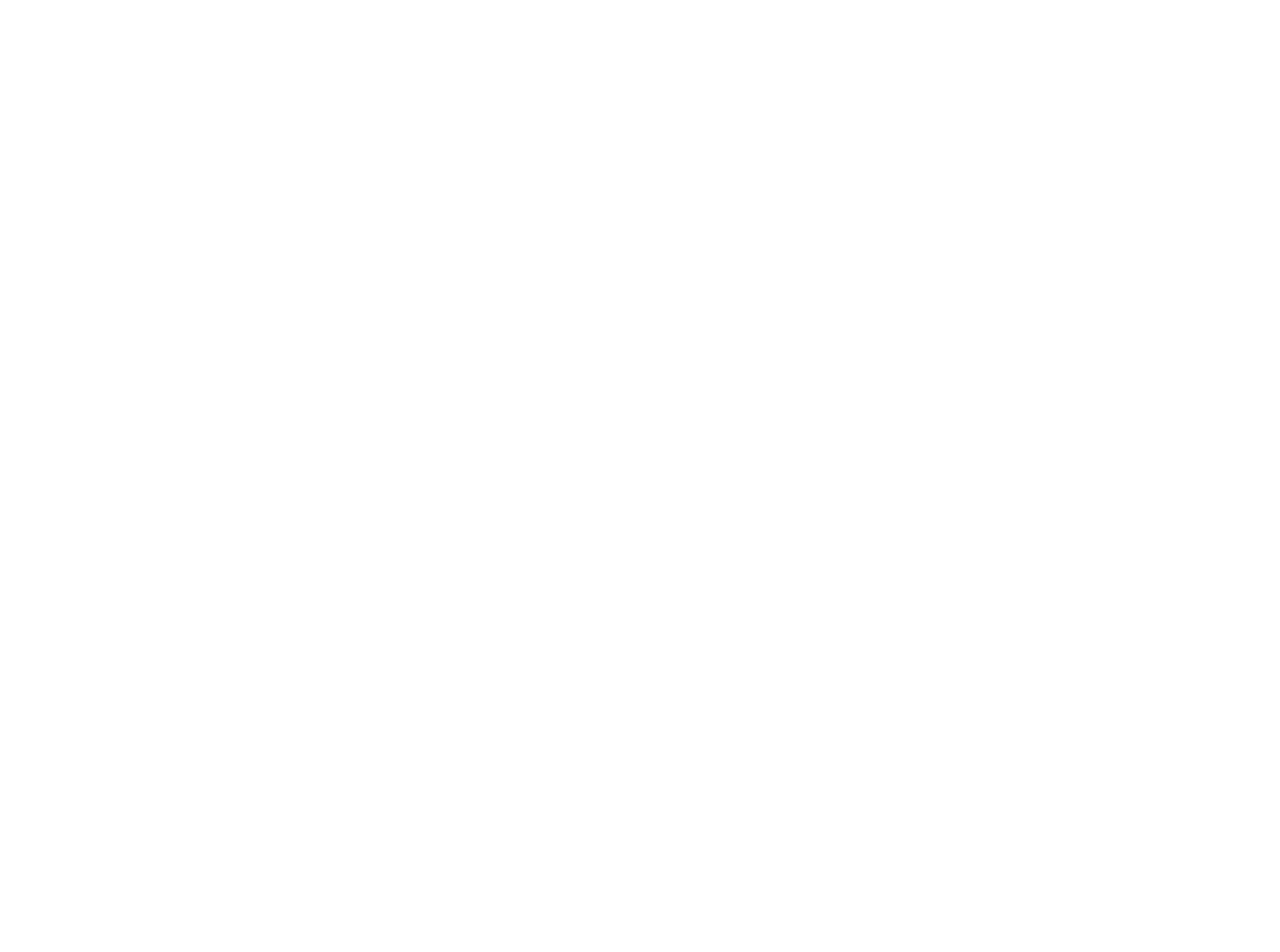
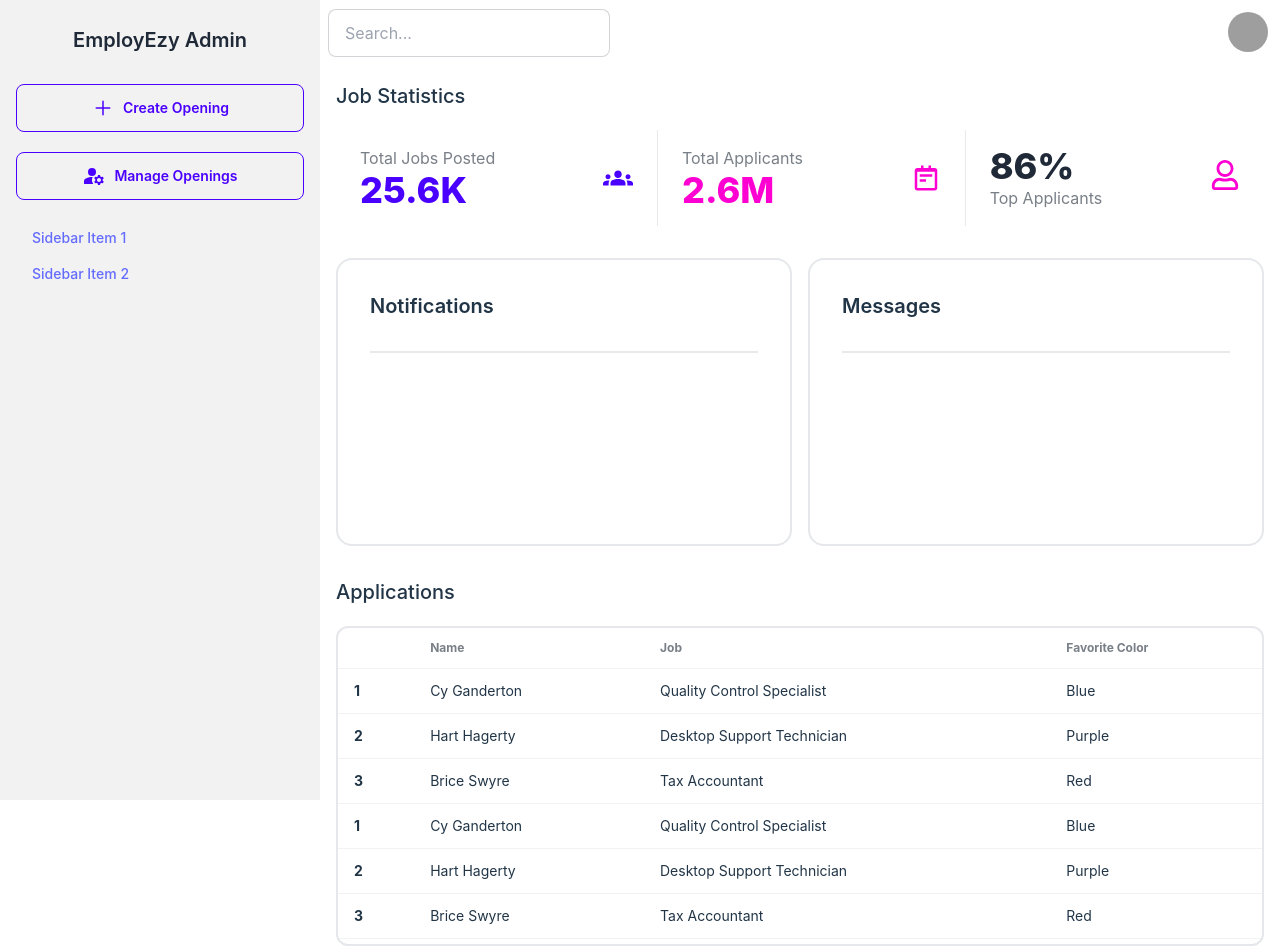
Before and after one commit to amoghyermalkar123/employezy-ui, a React (Vite) app: page /admin in a window 1280 px wide. Before the commit this address had no page. Shown: the top 952 px of the page. Before the commit the page ends 800 px from the top, so only its background shows below. Built offline with nearby package versions, Linux system fonts and the light colour scheme; grey boxes are pictures that could not be loaded.

Commit message:
feature: admin dash

```diff
--- a/src/App.tsx
+++ b/src/App.tsx
@@ -7,6 +7,7 @@ import { useEffect, useState } from "react";
 import PrivateRoutes from "./utils/ProtectedRoutes";
 import DiscoverPage from "./components/Discover";
 import CodeEditorPage from "./pages/CodeEditorPage";
+import AdminDash from "./pages/admin/AdminDash";
 
 function App() {
   const [shouldRender, setShouldRender] = useState(false);
@@ -35,6 +36,7 @@ function App() {
         </Route>
         <Route path="/login" element={<LoginPage />} />
         <Route path="/register" element={<RegisterPage />} />
+        <Route path="/admin" element={<AdminDash />} />
       </Routes>
     </Router>
   );
--- /dev/null
+++ b/src/components/adminComp/CardsComp.tsx
@@ -0,0 +1,39 @@
+import { MdGroups } from "react-icons/md";
+import { BiNotepad } from "react-icons/bi";
+import { FaRegUser } from "react-icons/fa";
+
+function CardsComp() {
+  return (
+    <div className="stats stats-vertical w-full md:stats-horizontal">
+      <div className="stat">
+        <div className="stat-figure text-primary">
+          <MdGroups className="text-3xl" />
+        </div>
+        <div className="stat-title">Total Jobs Posted</div>
+        <div className="stat-value text-primary">25.6K</div>
+        {/* <div className="stat-desc">21% more than last month</div> */}
+      </div>
+
+      <div className="stat">
+        <div className="stat-figure text-secondary">
+          <BiNotepad className="text-3xl" />
+        </div>
+        <div className="stat-title">Total Applicants</div>
+        <div className="stat-value text-secondary">2.6M</div>
+        {/* <div className="stat-desc">21% more than last month</div> */}
+      </div>
+
+      <div className="stat">
+        <div className="stat-figure text-secondary">
+          <div className="avatar">
+            <FaRegUser className="text-3xl" />
+          </div>
+        </div>
+        <div className="stat-value">86%</div>
+        <div className="stat-title">Top Applicants</div>
+      </div>
+    </div>
+  );
+}
+
+export default CardsComp;
--- /dev/null
+++ b/src/components/adminComp/InfoComp.tsx
@@ -0,0 +1,20 @@
+function InfoComp() {
+  return (
+    <div className="grid grid-cols-1 gap-4 place-items-center md:grid-cols-2">
+      <div className="card h-72 w-full bg-base-100 border-2">
+        <div className="card-body">
+          <h2 className="card-title">Notifications</h2>
+          <div className="divider" />
+        </div>
+      </div>
+      <div className="card h-72 w-full bg-base-100 border-2">
+        <div className="card-body">
+          <h2 className="card-title">Messages</h2>
+          <div className="divider" />
+        </div>
+      </div>
+    </div>
+  );
+}
+
+export default InfoComp;
--- /dev/null
+++ b/src/components/adminComp/TableComp.tsx
@@ -0,0 +1,102 @@
+function TableComp() {
+  return (
+    <div className="overflow-auto">
+      <table className="table">
+        {/* head */}
+        <thead>
+          <tr>
+            <th />
+            <th>Name</th>
+            <th>Job</th>
+            <th>Favorite Color</th>
+          </tr>
+        </thead>
+        <tbody>
+          {/* row 1 */}
+          <tr>
+            <th>1</th>
+            <td>Cy Ganderton</td>
+            <td>Quality Control Specialist</td>
+            <td>Blue</td>
+          </tr>
+          {/* row 2 */}
+          <tr>
+            <th>2</th>
+            <td>Hart Hagerty</td>
+            <td>Desktop Support Technician</td>
+            <td>Purple</td>
+          </tr>
+          {/* row 3 */}
+          <tr>
+            <th>3</th>
+            <td>Brice Swyre</td>
+            <td>Tax Accountant</td>
+            <td>Red</td>
+          </tr>
+          <tr>
+            <th>1</th>
+            <td>Cy Ganderton</td>
+            <td>Quality Control Specialist</td>
+            <td>Blue</td>
+          </tr>
+          {/* row 2 */}
+          <tr>
+            <th>2</th>
+            <td>Hart Hagerty</td>
+            <td>Desktop Support Technician</td>
+            <td>Purple</td>
+          </tr>
+          {/* row 3 */}
+          <tr>
+            <th>3</th>
+            <td>Brice Swyre</td>
+            <td>Tax Accountant</td>
+            <td>Red</td>
+          </tr>
+          <tr>
+            <th>1</th>
+            <td>Cy Ganderton</td>
+            <td>Quality Control Specialist</td>
+            <td>Blue</td>
+          </tr>
+          {/* row 2 */}
+          <tr>
+            <th>2</th>
+            <td>Hart Hagerty</td>
+            <td>Desktop Support Technician</td>
+            <td>Purple</td>
+          </tr>
+          {/* row 3 */}
+          <tr>
+            <th>3</th>
+            <td>Brice Swyre</td>
+            <td>Tax Accountant</td>
+            <td>Red</td>
+          </tr>
+          <tr>
+            <th>1</th>
+            <td>Cy Ganderton</td>
+            <td>Quality Control Specialist</td>
+            <td>Blue</td>
+          </tr>
+          {/* row 2 */}
+          <tr>
+            <th>2</th>
+            <td>Hart Hagerty</td>
+            <td>Desktop Support Technician</td>
+            <td>Purple</td>
+          </tr>
+          {/* row 3 */}
+          <tr>
+            <th>3</th>
+            <td>Brice Swyre</td>
+            <td>Tax Accountant</td>
+            <td>Red</td>
+          </tr>
+        </tbody>
+      </table>
+    </div>
+  );
+}
+
+export default TableComp;
--- /dev/null
+++ b/src/pages/admin/AdminDash.tsx
@@ -0,0 +1,145 @@
+import { HiOutlineMenuAlt1 } from "react-icons/hi";
+import { IoAdd } from "react-icons/io5";
+import { MdManageAccounts } from "react-icons/md";
+import { motion } from "framer-motion";
+
+import CardsComp from "../../components/adminComp/CardsComp";
+import TableComp from "../../components/adminComp/TableComp";
+import InfoComp from "../../components/adminComp/InfoComp";
+import { useState } from "react";
+
+function AdminDash() {
+  const [isVisible, setIsVisible] = useState(false);
+
+  const toggleVisibility = () => {
+    setIsVisible(!isVisible);
+  };
+
+  return (
+    <div className="h-screen w-screen">
+      <div className="drawer lg:drawer-open">
+        <input id="my-drawer-2" type="checkbox" className="drawer-toggle" />
+        <div className="drawer-content">
+          {/* Page content here */}
+          <div className="navbar flex flex-row justify-between bg-base-100">
+            <div className="">
+              <label
+                htmlFor="my-drawer-2"
+                className="btn btn-ghost drawer-button lg:hidden"
+              >
+                <HiOutlineMenuAlt1 className="text-2xl" />
+              </label>
+              <input
+                type="text"
+                placeholder="Search..."
+                className="input input-bordered w-full max-w-xs"
+              />
+            </div>
+            <div className="dropdown dropdown-end">
+              <div
+                tabIndex={0}
+                role="button"
+                className="btn btn-ghost btn-circle avatar"
+              >
+                <div className="w-10 rounded-full">
+                  <img
+                    alt="Tailwind CSS Navbar component"
+                    src="https://daisyui.com/images/stock/photo-1534528741775-53994a69daeb.jpg"
+                  />
+                </div>
+              </div>
+              <ul
+                tabIndex={0}
+                className="mt-3 z-[1] p-2 shadow menu menu-sm dropdown-content bg-base-100 rounded-box w-52"
+              >
+                <li>
+                  <a className="justify-between">Profile</a>
+                </li>
+                <li>
+                  <a>Settings</a>
+                </li>
+                <li>
+                  <a>Logout</a>
+                </li>
+              </ul>
+            </div>
+          </div>
+          {/* navbar ends here */}
+          {/* stats section starts here */}
+          <section id="stats" className="p-4 w-full">
+            <h2 className="font-medium text-xl mb-5">Job Statistics</h2>
+            <CardsComp />
+          </section>
+          <section className="p-4 w-full">
+            <InfoComp />
+          </section>
+          {/* table section starts here */}
+          <section className="flex flex-col p-4">
+            <h2 className="font-medium text-xl mb-5">Applications</h2>
+            <div className="w-full h-80 overflow-auto border-2 rounded-xl">
+              <TableComp />
+            </div>
+          </section>
+        </div>
+        <div className="drawer-side">
+          <label
+            htmlFor="my-drawer-2"
+            aria-label="close sidebar"
+            className="drawer-overlay"
+          />
+          <ul className="menu p-4 w-80 min-h-full bg-base-200 text-base-content">
+            {/* Sidebar content here */}
+            <a className="btn btn-ghost text-xl">EmployEzy Admin</a>
+            <button
+              className="btn btn-primary btn-outline w-full mt-5"
+              onClick={toggleVisibility}
+            >
+              <IoAdd className="text-2xl" />
+              Create Opening
+            </button>
+            <button className="btn btn-primary btn-outline w-full mt-5">
+              <MdManageAccounts className="text-2xl" />
+              Manage Openings
+            </button>
+            <li className="mt-5">
+              <a>Sidebar Item 1</a>
+            </li>
+            <li>
+              <a>Sidebar Item 2</a>
+            </li>
+          </ul>
+        </div>
+      </div>
+
+      <div className="flex shadow-xl m-4">
+        {isVisible &&
+          <motion.div
+            className="fixed top-0 right-0 h-full w-1/3 bg-gray-800 text-white z-50 rounded-xl"
+            transition={{ delay: 0.2 }}
+            initial={{ opacity: 0, x: 40 }}
+            animate={{ opacity: 1, x: 0 }}
+          >
+            {/* Your content for the left div */}
+            <div className="h-full w-full p-8">
+              <div className="flex flex-row justify-between">
+                <button className="btn" onClick={toggleVisibility}>
+                  close
+                </button>
+                <h2 className="text-2xl font-bold">New Opening</h2>
+              </div>
+              <div className="flex mt-10">
+                <div className="label"> Name</div>
+                <input
+                  type="text"
+                  placeholder="Title"
+                  className="input w-full"
+                />
+              </div>
+            </div>
+          </motion.div>}
+      </div>
+    </div>
+  );
+}
+
+export default AdminDash;
```
